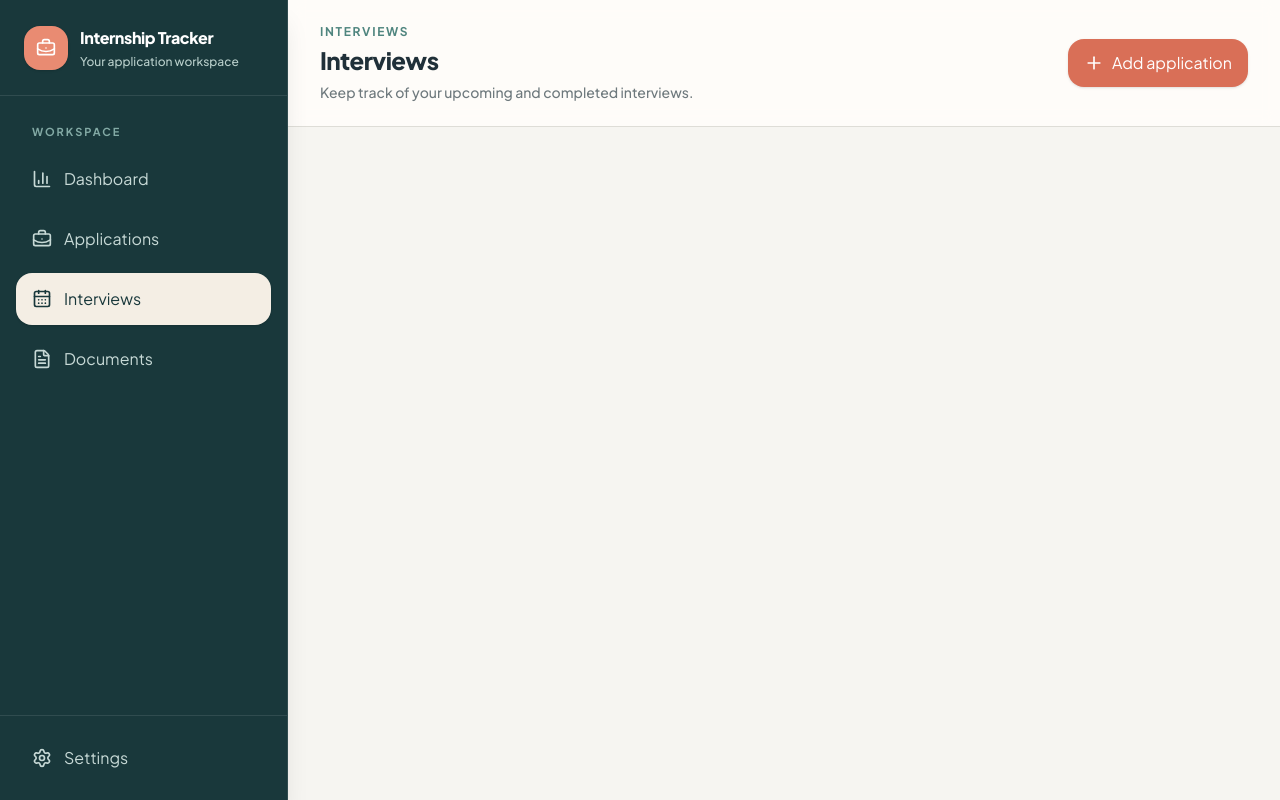
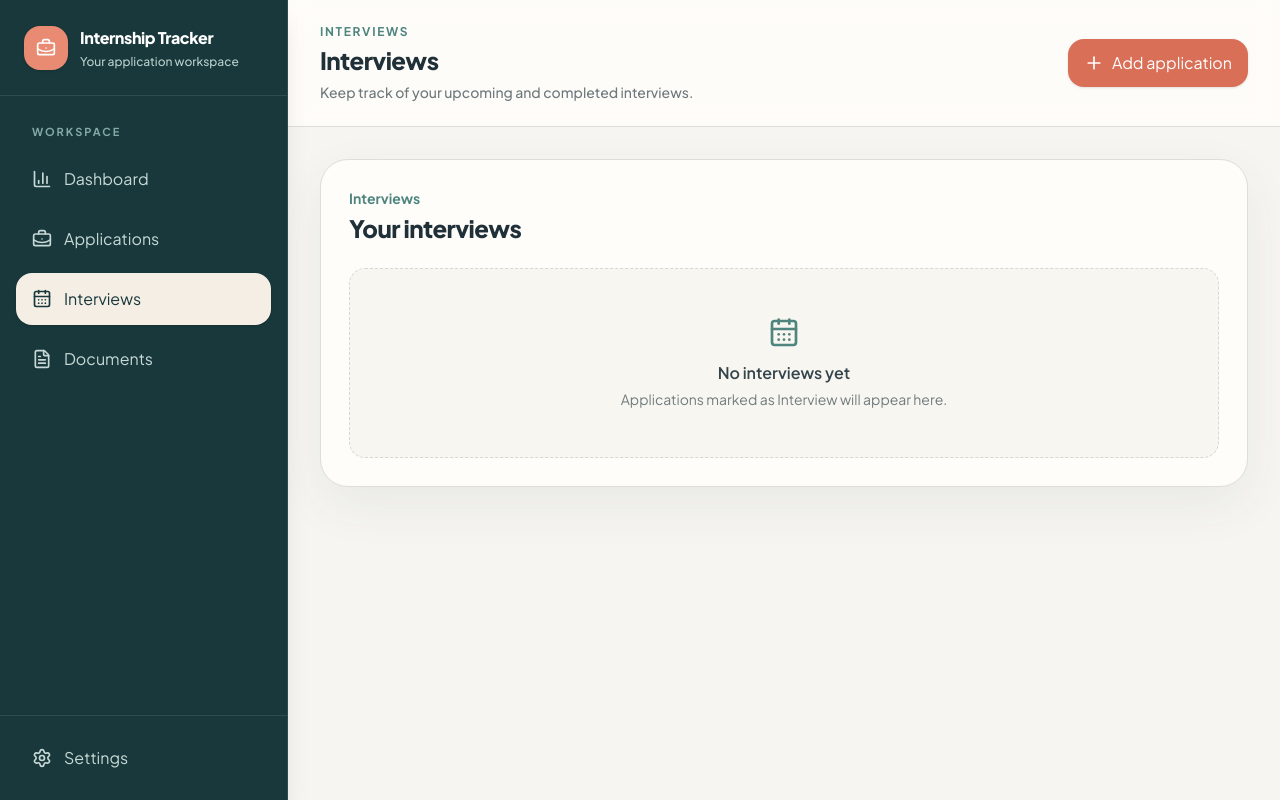
Before and after one commit to ronitbhanot4/internship-tracker, a React (Vite) app: page / in a window 1280 px wide. Both pictures are taken after a click on the button "Interviews". Built offline with nearby package versions, Linux system fonts and the light colour scheme.

Commit message:
Add interviews view

```diff
--- a/src/App.tsx
+++ b/src/App.tsx
@@ -136,6 +136,10 @@ const filteredApplications = applications
 
     return b.company.localeCompare(a.company);
   });
+
+  const interviewApplications = applications.filter(
+  (application) => application.status === "Interview",
+);
   const handleDelete = (id: number) => {
   setApplications((currentApplications) =>
     currentApplications.filter((application) => application.id !== id),
@@ -648,6 +652,64 @@ const handleEdit = (application: Application) => {
   )}
 </section>
 )}
+
+{activePage === "Interviews" && (
+  <section className="rounded-[28px] border border-[#deddd7] bg-[#fffdfa] p-7 shadow-[0_18px_50px_rgba(54,70,70,0.07)]">
+    <div className="mb-6">
+      <p className="text-sm font-bold text-[#4f857f]">
+        Interviews
+      </p>
+
+      <h2 className="mt-1 text-2xl font-extrabold tracking-tight text-[#203039]">
+        Your interviews
+      </h2>
+    </div>
+
+    {interviewApplications.length === 0 ? (
+      <div className="rounded-2xl border border-dashed border-[#d8d8d1] bg-[#f8f6f0] px-6 py-12 text-center">
+        <CalendarDays className="mx-auto h-8 w-8 text-[#4f857f]" />
+
+        <p className="mt-3 font-semibold text-[#34444b]">
+          No interviews yet
+        </p>
+
+        <p className="mt-1 text-sm text-[#707b7e]">
+          Applications marked as Interview will appear here.
+        </p>
+      </div>
+    ) : (
+      <div className="space-y-4">
+        {interviewApplications.map((application) => (
+          <article
+            key={application.id}
+            className="rounded-2xl border border-[#deddd7] bg-white p-5"
+          >
+            <h3 className="text-lg font-extrabold text-[#203039]">
+              {application.company}
+            </h3>
+
+            <p className="mt-1 font-semibold text-[#4f857f]">
+              {application.position}
+            </p>
+
+            <div className="mt-3 flex flex-wrap gap-4 text-sm text-[#707b7e]">
+              {application.location && (
+                <span>{application.location}</span>
+              )}
+              <span>Applied {application.dateApplied}</span>
+            </div>
+
+            {application.notes && (
+              <p className="mt-4 border-t border-[#eceae4] pt-4 text-sm leading-6 text-[#657277]">
+                {application.notes}
+              </p>
+            )}
+          </article>
+        ))}
+      </div>
+    )}
+  </section>
+)}
         </div>
       </main>
     </div>
```
